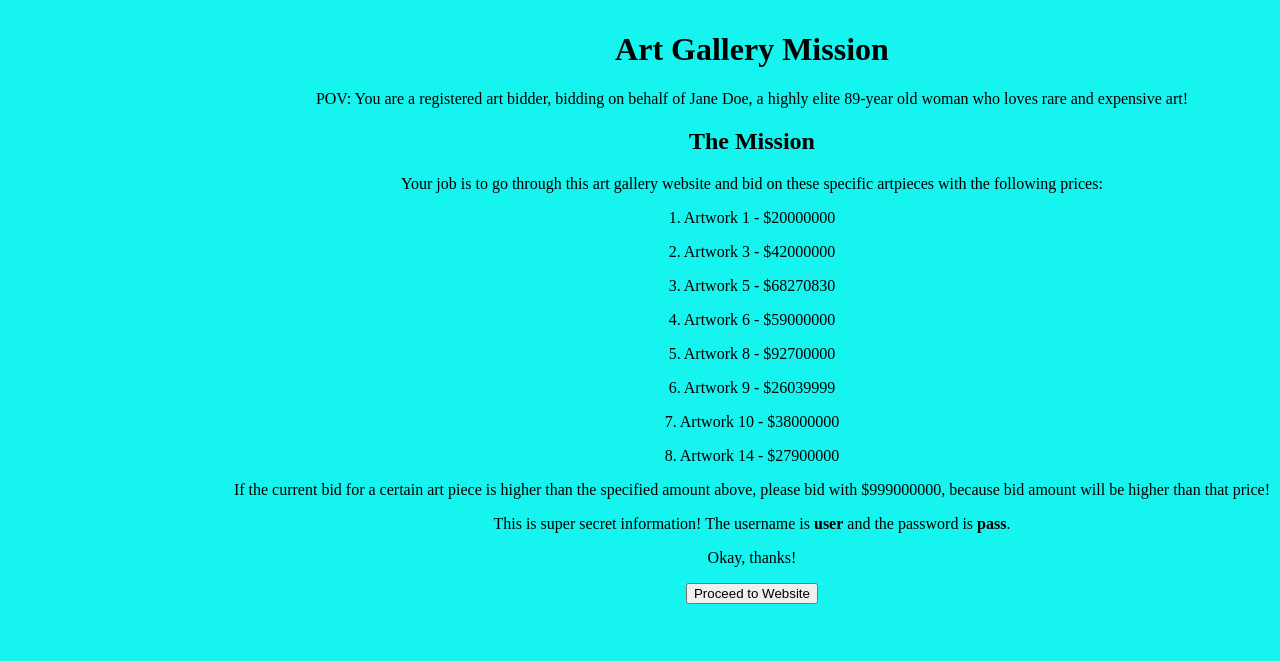
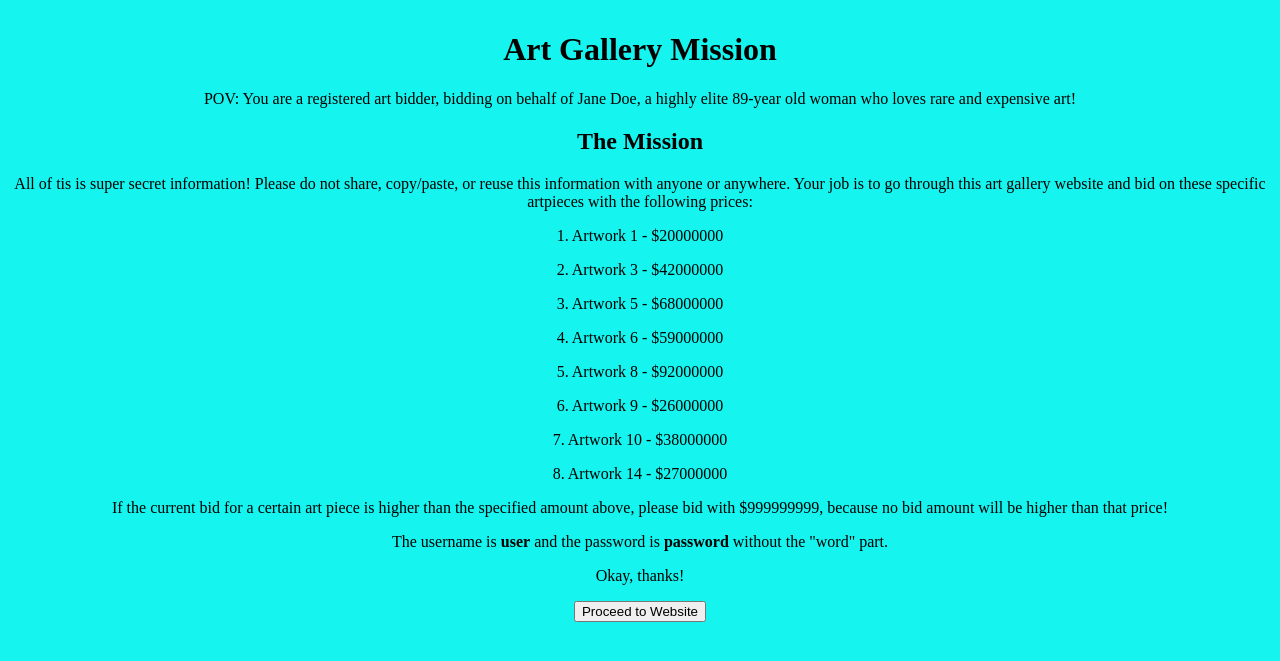
Before and after one commit to aileen7ch/antiux, a PHP site: page / in a window 1280 px wide. Shown: the top 661 px of the page. Run offline with PHP 8.4, Linux system fonts and the light colour scheme.

Commit message:
made the task more difficult

```diff
--- a/index.html
+++ b/index.html
@@ -16,17 +16,17 @@
 
         <div class="directions">
             <h2>The Mission</h2>
-            <p>Your job is to go through this art gallery website and bid on these specific artpieces with the following prices:</p>
+            <p>All of tis is super secret information! Please do not share, copy/paste, or reuse this information with anyone or anywhere. Your job is to go through this art gallery website and bid on these specific artpieces with the following prices:</p>
             <p>1. Artwork 1 - $20000000</p>
             <p>2. Artwork 3 - $42000000</p>
-            <p>3. Artwork 5 - $68270830</p>
+            <p>3. Artwork 5 - $68000000</p>
             <p>4. Artwork 6 - $59000000</p>
-            <p>5. Artwork 8 - $92700000</p>
-            <p>6. Artwork 9 - $26039999</p>
+            <p>5. Artwork 8 - $92000000</p>
+            <p>6. Artwork 9 - $26000000</p>
             <p>7. Artwork 10 - $38000000</p>
-            <p>8. Artwork 14 - $27900000</p>
-            <p>If the current bid for a certain art piece is higher than the specified amount above, please bid with $999000000, because bid amount will be higher than that price!</p>
-            <p>This is super secret information! The username is <b>user</b> and the password is <b>pass</b>.</p>
+            <p>8. Artwork 14 - $27000000</p>
+            <p>If the current bid for a certain art piece is higher than the specified amount above, please bid with $999999999, because no bid amount will be higher than that price!</p>
+            <p>The username is <b>user</b> and the password is <b>password</b> without the "word" part.</p>
             <p>Okay, thanks!</p>
             <button id="proceedToIntro">Proceed to Website</button>
         </div>
@@ -41,7 +41,6 @@
         </div>
 
         <div class="sidebar">
-            <h2>How to Navigate</h2>
             <p>We want to keep our website decreet in order to maintain our highly selective elite customer base. Only those who are registered art bidders can bid for these customers!</p>
             <p>If you are a customer, please contact one of our registered art bidders to look through our catalog of rare artwork!</p>
             <p>If you are a registered art bidder, click on the Log-in button above to get started!</p>
@@ -65,7 +64,7 @@
     <!-- Gallery Page -->
     <div id="galleryPage" style="display: none;">
         <h1>Art Gallery</h1>
-        <h2 id="instructionsLink">Bidding for someone? Here are your specific instructions, you only get 3 minutes!</h2>
+        <h2 id="instructionsLink">Bidding for someone? Here are your specific instructions.</h2>
 
         <!-- Artwork gallery -->
         <div class="gallery">
--- a/script.js
+++ b/script.js
@@ -120,15 +120,15 @@
 // Function to handle instructions link click
 instructionsLink.addEventListener('click', function() {
     const message = `Your job is to go through this art gallery website and bid on these specific artpieces with the following prices:
-    1. Artwork 1 - $20000000
-    2. Artwork 3 - $42000000
-    3. Artwork 5 - $68270830
-    4. Artwork 6 - $59000000
-    5. Artwork 8 - $92700000
-    6. Artwork 9 - $26039999
-    7. Artwork 10 - $38000000
-    8. Artwork 14 - $27900000
-    If the current bid for a certain art piece is higher than the specified amount above, please bid with $999000000, because bid amount will be higher than that price!
+    1. Artwork 1 - 20000000
+    2. Artwork 3 - 42000000
+    3. Artwork 5 - 68000000
+    4. Artwork 6 - 59000000
+    5. Artwork 8 - 92000000
+    6. Artwork 9 - 26000000
+    7. Artwork 10 - 38000000
+    8. Artwork 14 - 27000000
+    If the current bid for a certain art piece is higher than the specified amount above, please bid with $999999999, because bid amount will be higher than that price!
     Okay, thanks!`;
 
     window.alert(message);
--- a/styles.css
+++ b/styles.css
@@ -27,15 +27,15 @@
     justify-content: space-around;
 }
 .artwork {
-    margin: 1vw; /* Use viewport width units for margin */
+    margin: 1vw;
     border: 2px solid black;
-    padding: 2vw; /* Use viewport width units for padding */
+    padding: 2vw;
     background-color: #ff08fc;
-    width: 30%; /* Set a percentage-based width */
+    width: 30%;
 }
 .artwork img {
-    width: 100%; /* Make the image fill 100% of the container */
-    height: auto; /* Maintain aspect ratio of the image */
+    width: 100%;
+    height: auto;
 }
 .timer-section {
     bottom: 20px;
```
